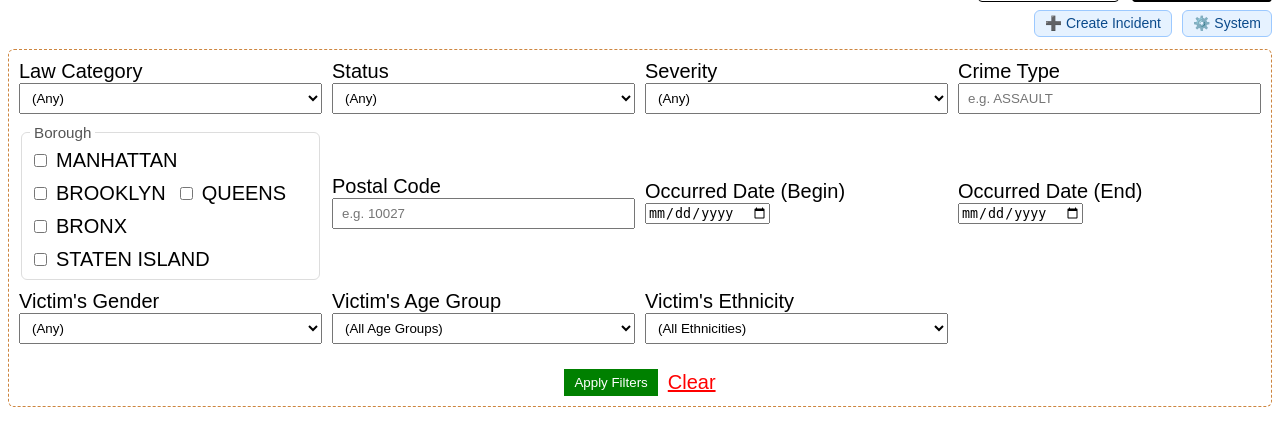
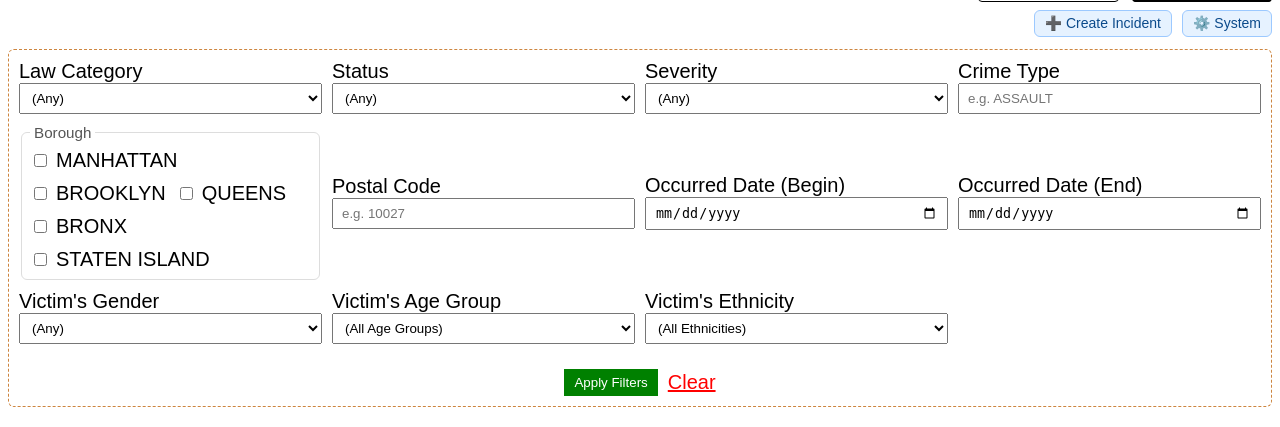
Before and after one commit to candylyt/nyc-crimedata, a Flask app: template templates/admin.html in a window 1280 px wide. Shown: the part 40-467 px from the top of the page. Run offline with Flask 3, Linux system fonts and the light colour scheme; the template is opened without the code that fills it, so the values that code supplies are empty; parts of the project's set-up code (start-up, migrations or seed data) failed here and were passed over.

Commit message:
Update admin.html

```diff
--- a/templates/admin.html
+++ b/templates/admin.html
@@ -111,7 +111,8 @@
       color: red;
     }
     select,
-    input[type="text"] {
+    input[type="text"],
+    input[type="date"]{
       padding: 6px 8px;
       width: 100%;
     }
```
